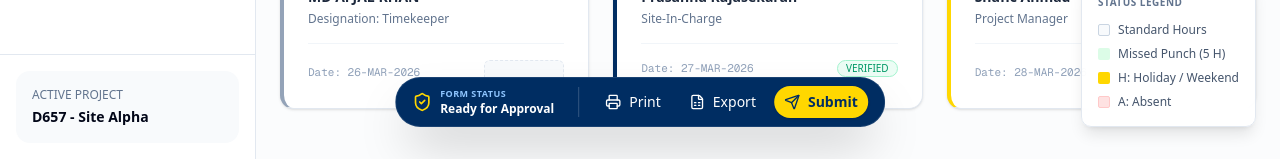
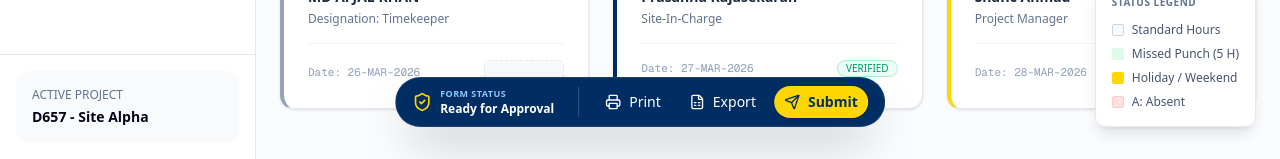
Before and after one commit to wildzee/Danway, a Next.js app: page /hired-timesheet in a window 1280 px wide. Shown: the part 641-800 px from the top of the page. Built offline with nearby package versions, Linux system fonts and the light colour scheme; no server answers; the database is empty.

Commit message:
style: restore yellow Sunday background and remove H indicator

```diff
--- a/src/app/api/hired-timesheet/route.ts
+++ b/src/app/api/hired-timesheet/route.ts
@@ -158,7 +158,7 @@ export async function GET(request: Request) {
                 } else {
                     // Priority 3: No punch, no override → Absent (or Holiday if Sunday)
                     records[day] = {
-                        hours: isSunday ? "H" : "A",
+                        hours: isSunday ? null : "A",
                         status: isSunday ? "holiday" : "absent"
                     };
                 }
--- a/src/app/hired-timesheet/page.tsx
+++ b/src/app/hired-timesheet/page.tsx
@@ -156,7 +156,7 @@ export default function HiredTimesheet() {
                             records: {
                                 ...cloned[eIndex].records,
                                 [day]: {
-                                    hours: rec.status === "absent" ? "A" : (rec.status === "holiday" ? "H" : rec.hours),
+                                    hours: rec.status === "absent" ? "A" : rec.hours,
                                     status: rec.status
                                 }
                             }
@@ -367,7 +367,7 @@ export default function HiredTimesheet() {
 
                                                         if (record.status === "absent") {
                                                             cellStyle = { backgroundColor: themeColors.absent, color: themeColors.absentText };
-                                                        } else if (record.status === "holiday" || (isWeekend && !record.hours)) {
+                                                        } else if (isWeekend || record.status === "holiday") {
                                                             cellStyle = { backgroundColor: themeColors.yellow, color: '#000' };
                                                         } else if (record.status === "missed_punch") {
                                                             cellStyle = { backgroundColor: themeColors.missedPunch, color: themeColors.missedPunchText };
@@ -536,7 +536,7 @@ export default function HiredTimesheet() {
                 </div>
                 <div className="flex items-center gap-2">
                     <div className="w-3 h-3 rounded-[2px]" style={{ backgroundColor: themeColors.yellow }}></div>
-                    <span className="text-xs font-medium text-slate-600">H: Holiday / Weekend</span>
+                    <span className="text-xs font-medium text-slate-600">Holiday / Weekend</span>
                 </div>
                 <div className="flex items-center gap-2">
                     <div className="w-3 h-3 border border-red-200 rounded-[2px]" style={{ backgroundColor: themeColors.absent }}></div>
```
Also changed, not shown: 1 other file (tests, documents, lock files or other folders).
